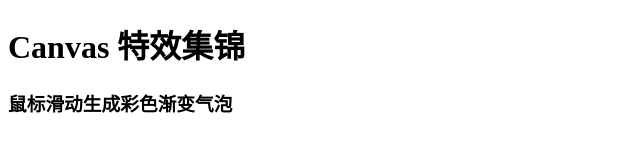
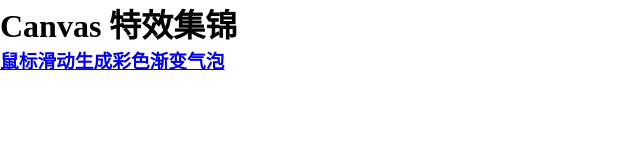
Before and after one commit to soojade/CanvasEffects, a plain HTML site: page index.html in a window 1280 px wide. Shown: the whole page, without its empty margins (0-640 px from the left). Drawn offline with Linux system fonts and the light colour scheme.

Commit message:
添加链接

```diff
--- a/index.html
+++ b/index.html
@@ -6,12 +6,27 @@
   <meta name="viewport" content="width=device-width, initial-scale=1.0">
   <meta http-equiv="X-UA-Compatible" content="ie=edge">
   <title>Canvas 特效集锦</title>
+  <style>
+    * {
+      padding: 0;
+      margin: 0;
+    }
+
+    li {
+      list-style: none;
+    }
+  </style>
 </head>
 
 <body>
   <h1>Canvas 特效集锦</h1>
-  <h3>鼠标滑动生成彩色渐变气泡</h3>
-  <a href="http://soojade.github.io/CanvasEffects/bubble/index.html"></a>
+  <ul>
+    <li>
+      <a href="http://soojade.github.io/CanvasEffects/bubble/index.html">
+        <h3>鼠标滑动生成彩色渐变气泡</h3>
+      </a>
+    </li>
+  </ul>
 </body>
 
 </html>
```
